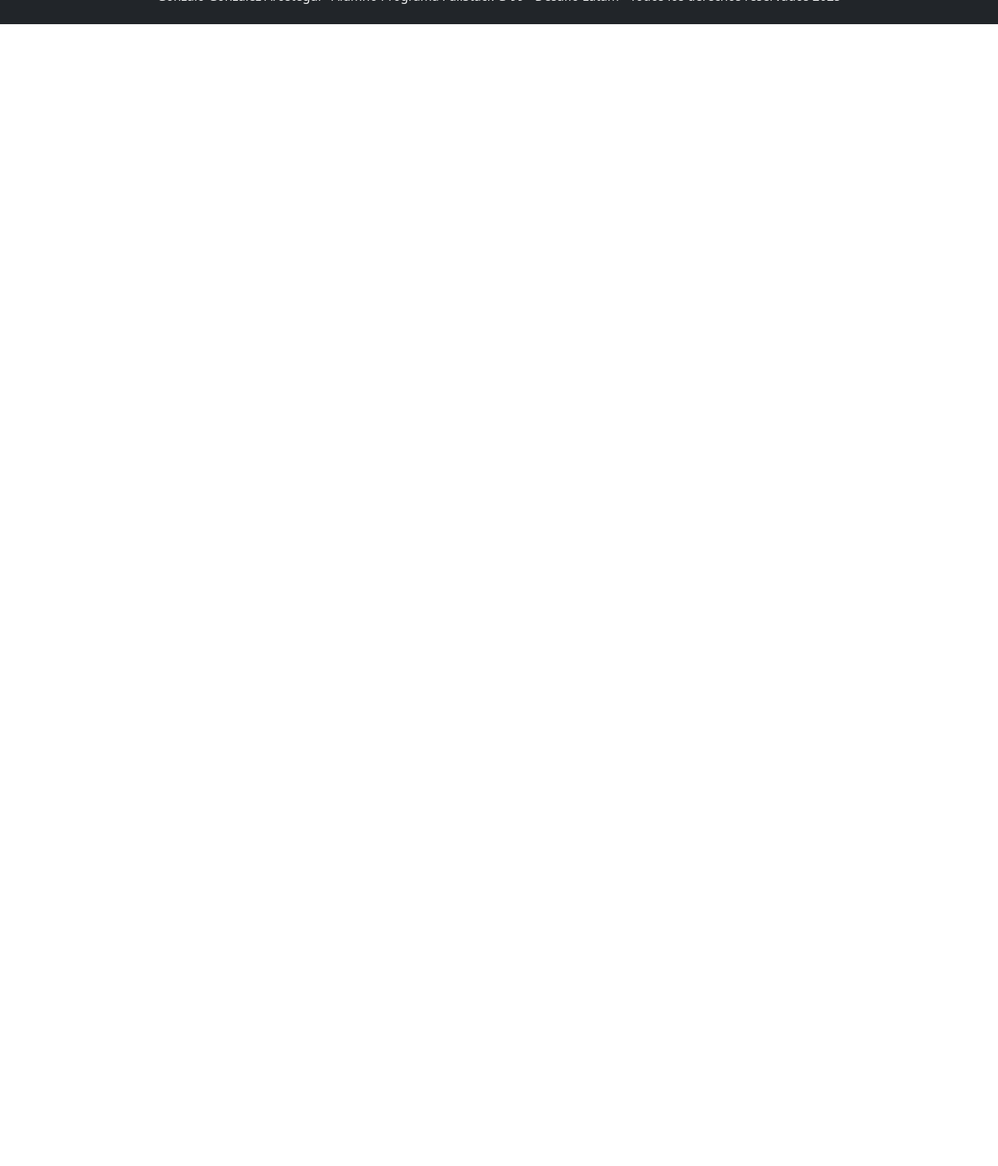
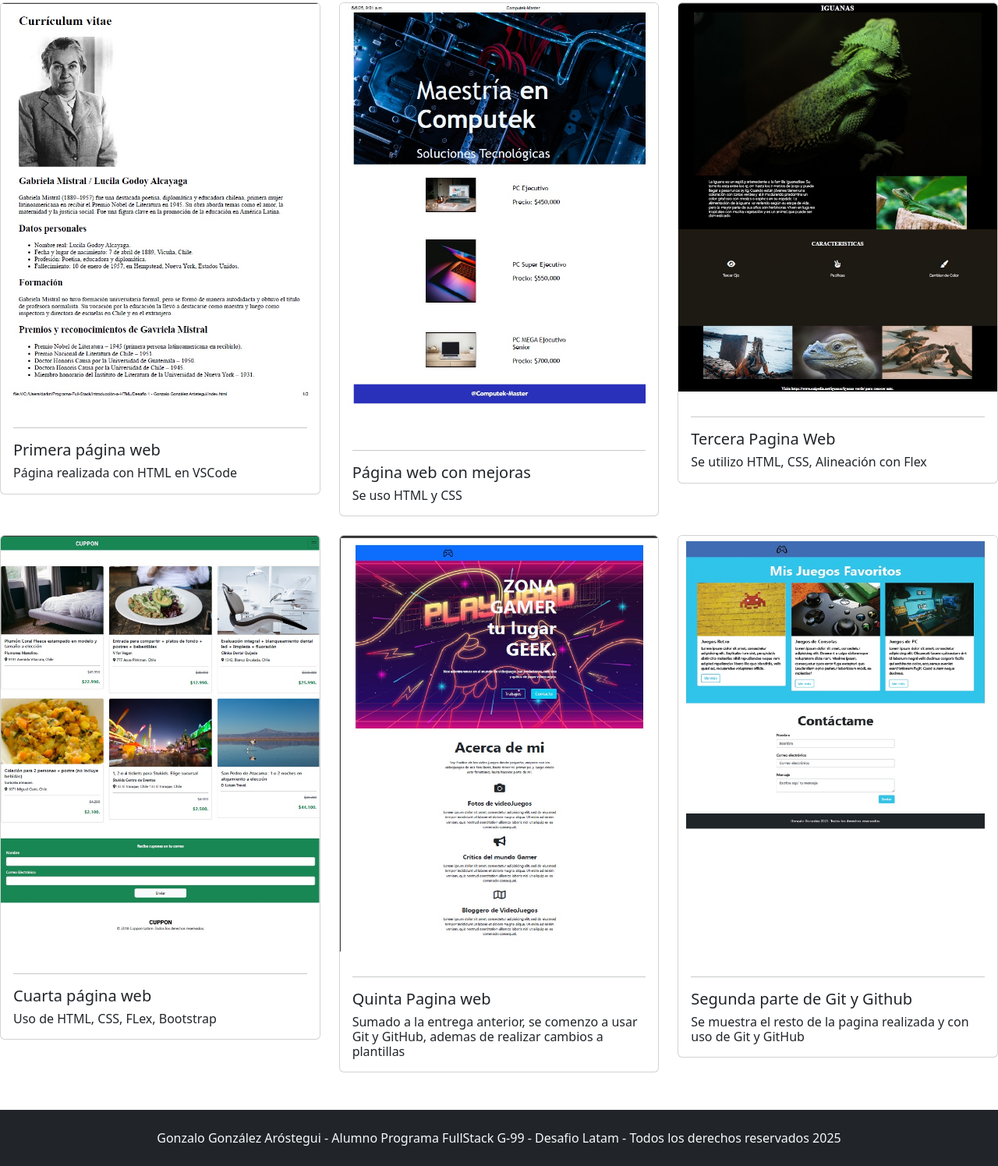
Before and after one commit to Gonzalo-Gonzalez-A/Gonzalo-Gonzalez-A.github.io, a plain HTML site: page index.html in a window 1280 px wide. Shown: the part 750-2245 px from the top of the page at 78% size. Before the commit the page ends 800 px from the top, so only its background shows below. Drawn offline with nearby package versions, Linux system fonts and the light colour scheme.

Commit message:
cambios en mis trabajos

```diff
--- a/assets/css/style.css
+++ b/assets/css/style.css
@@ -0,0 +1,3 @@
+h4 {
+    text-align: center;
+}
--- a/index.html
+++ b/index.html
@@ -29,11 +29,76 @@
         <p>Mi experiencia en este BootCamp ha sido de alto impacto, ya que en poco mas de un mes, he podido desarrollar paginas desde su forma mas convencional, como es a traves de VSCode, aplicando estructura y codigos, ademas de fuentes de estilo y aplicacion de bootstrap, herramientas nunca antes vistas por mí, y poder utilizarlas y llegar a unos trabajos que para mí, a pesar de su baja complejidad actualmente para los expertos o que llevan años en esto, para mi es gratificante tener este avance, gracias a los tutores y colaboracion de generación de estudios que ha sido fundamental.</p>
         <p>En esta página dejare muestras de mis trabajos realizados hasta ahora, desde una simple pagina en HTML, hasta algunas mas complejas en diseño y estructura. Espero que lo disfruten y sea muy placentero verlo, tanto como lo es para mí.</p>
     </section>
-
+<br>
+<br>
     <section class="Trabajos realizados">
-        <p>trabajos realizados</p>
-    </section>
-
+        <h4>trabajos realizados</h4>
+    <section class="mg-2">
+  <div class="row row-cols-1 row-cols-md-3 g-4">
+  <div class="col">
+  <div class="card">
+    <img src="./assets/img/Trabajos realizados/CurriculumVitae.jpg" class="card-img-top" alt="Primera pagina HTML">
+    <div class="card-body">
+        <hr>
+      <h5 class="card-title">Primera página web</h5>
+      <h6 class="card-text">Página realizada con HTML en VSCode</h6>
+    </div>
+  </div>
+</div>
+<div class="col">
+  <div class="card">
+    <img src="./assets/img/Trabajos realizados/PaginaWebCSS.jpg" class="card-img-top" alt="pagina con css">
+    <div class="card-body">
+        <hr>
+      <h5 class="card-title">Página web con mejoras</h5>
+      <h6 class="card-text">Se uso HTML y CSS</h6>
+    </div>
+  </div>
+</div>
+<div class="col">
+  <div class="card">
+    <img src="./assets/img/Trabajos realizados/IguanaFlex.jpg" class="card-img-top" alt="Pagina con flex">
+    <div class="card-body">
+        <hr>
+      <h5 class="card-title">Tercera Pagina Web</h5>
+      <h6 class="card-text">Se utilizo HTML, CSS, Alineación con Flex</h6>
+    </div>
+  </div>
+</div>
+<div class="col">
+  <div class="card">
+    <img src="./assets/img/Trabajos realizados/CupponBootStrap.jpg" class="card-img-top" alt="pagina web con bootstrap">
+    <div class="card-body">
+        <hr>
+      <h5 class="card-title">Cuarta página web</h5>
+      <h6 class="card-text">Uso de HTML, CSS, FLex, Bootstrap</h6>
+    </div>
+  </div>
+</div>
+<div class="col">
+  <div class="card">
+    <img src="./assets/img/Trabajos realizados/PaginaGitHub1jpg.jpg" class="card-img-top" alt="Uso de Git y GitHub">
+    <div class="card-body">
+        <hr>
+      <h5 class="card-title">Quinta Pagina web</h5>
+      <h6 class="card-text">Sumado a la entrega anterior, se comenzo a usar Git y GitHub, ademas de realizar cambios a plantillas</h6>
+    </div>
+  </div>
+</div>
+<div class="col">
+  <div class="card">
+    <img src="./assets/img/Trabajos realizados/PaginaGitHub2jpg.jpg" class="card-img-top" alt="segunda parte git y github">
+    <div class="card-body">
+        <hr>
+      <h5 class="card-title">Segunda parte de Git y Github</h5>
+      <h6 class="card-text">Se muestra el resto de la pagina realizada y con uso de Git y GitHub</h6>
+    </div>
+  </div>
+</div>
+</div>
+</section>
+<br>
+<br>
     <footer class="bg-dark text-center text-light p-4">
         <p class="mb-0">Gonzalo González Aróstegui - Alumno Programa FullStack G-99 - Desafio Latam - Todos los derechos reservados 2025</p>
     </footer>
```
Also changed, not shown: assets/img/Trabajos realizados/CupponBootStrap.jpg (added), assets/img/Trabajos realizados/CurriculumVitae.jpg (added), assets/img/Trabajos realizados/IguanaFlex.jpg (added), assets/img/Trabajos realizados/PaginaGitHub1jpg.jpg (added), assets/img/Trabajos realizados/PaginaGitHub2jpg.jpg (added), assets/img/Trabajos realizados/PaginaWebCSS.jpg (added), 3 other files.
